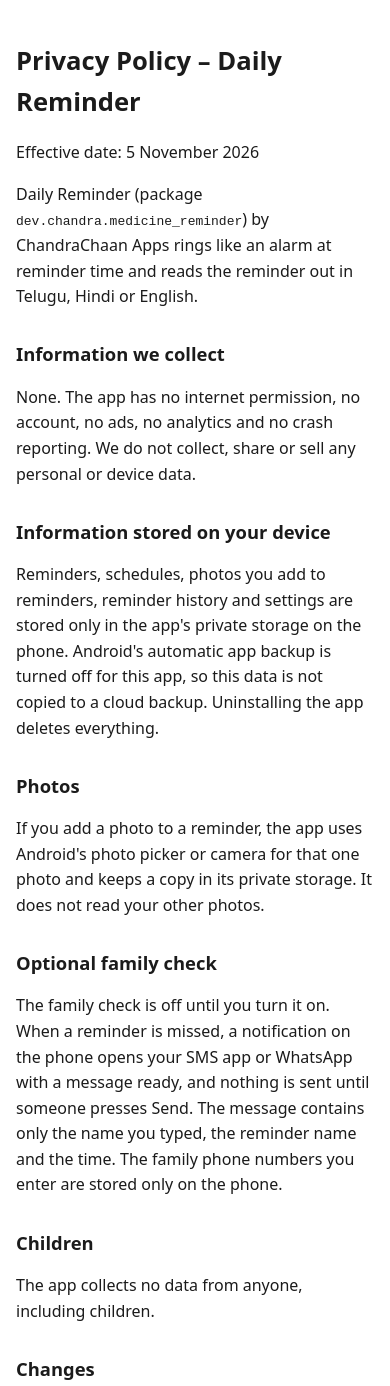
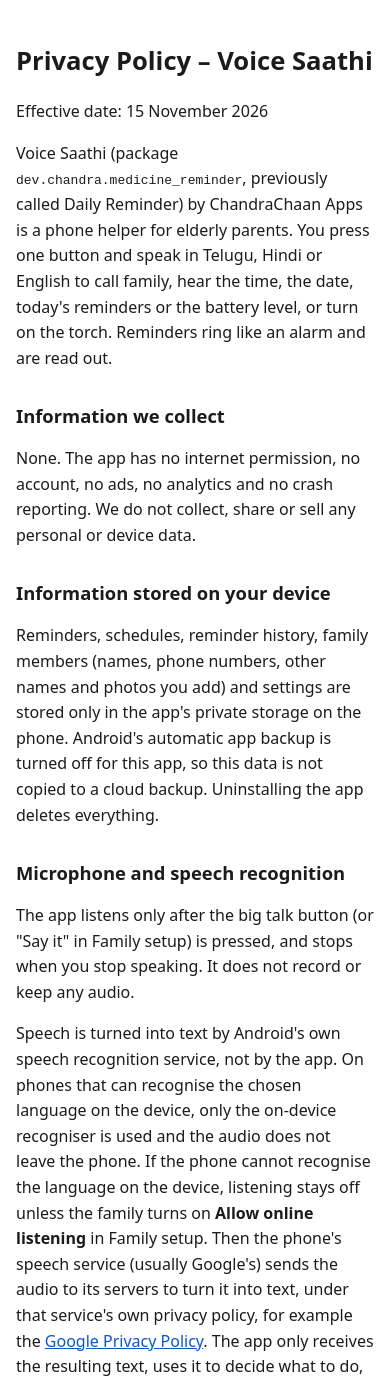
Before and after one commit to ChandraChaan/app-policies, a plain HTML site: page daily-reminder/privacy.html in a window 390 px wide. Shown: the top 1386 px of the page. Drawn offline with Linux system fonts and the light colour scheme.

Commit message:
Update Daily Reminder privacy policy for Voice Saathi (microphone, speech recognition, calls)

```diff
--- a/daily-reminder/privacy.html
+++ b/daily-reminder/privacy.html
@@ -1,13 +1,18 @@
-<!doctype html><html lang="en"><head><meta charset="utf-8"><meta name="viewport" content="width=device-width,initial-scale=1"><title>Daily Reminder – Privacy Policy</title><link rel="stylesheet" href="../style.css"></head><body>
-<h1>Privacy Policy – Daily Reminder</h1>
-<p>Effective date: 5 November 2026</p>
-<p>Daily Reminder (package <code>dev.chandra.medicine_reminder</code>) by ChandraChaan Apps rings like an alarm at reminder time and reads the reminder out in Telugu, Hindi or English.</p>
+<!doctype html><html lang="en"><head><meta charset="utf-8"><meta name="viewport" content="width=device-width,initial-scale=1"><title>Voice Saathi – Privacy Policy</title><link rel="stylesheet" href="../style.css"></head><body>
+<h1>Privacy Policy – Voice Saathi</h1>
+<p>Effective date: 15 November 2026</p>
+<p>Voice Saathi (package <code>dev.chandra.medicine_reminder</code>, previously called Daily Reminder) by ChandraChaan Apps is a phone helper for elderly parents. You press one button and speak in Telugu, Hindi or English to call family, hear the time, the date, today's reminders or the battery level, or turn on the torch. Reminders ring like an alarm and are read out.</p>
 <h2>Information we collect</h2>
 <p>None. The app has no internet permission, no account, no ads, no analytics and no crash reporting. We do not collect, share or sell any personal or device data.</p>
 <h2>Information stored on your device</h2>
-<p>Reminders, schedules, photos you add to reminders, reminder history and settings are stored only in the app's private storage on the phone. Android's automatic app backup is turned off for this app, so this data is not copied to a cloud backup. Uninstalling the app deletes everything.</p>
+<p>Reminders, schedules, reminder history, family members (names, phone numbers, other names and photos you add) and settings are stored only in the app's private storage on the phone. Android's automatic app backup is turned off for this app, so this data is not copied to a cloud backup. Uninstalling the app deletes everything.</p>
+<h2>Microphone and speech recognition</h2>
+<p>The app listens only after the big talk button (or "Say it" in Family setup) is pressed, and stops when you stop speaking. It does not record or keep any audio.</p>
+<p>Speech is turned into text by Android's own speech recognition service, not by the app. On phones that can recognise the chosen language on the device, only the on-device recogniser is used and the audio does not leave the phone. If the phone cannot recognise the language on the device, listening stays off unless the family turns on <strong>Allow online listening</strong> in Family setup. Then the phone's speech service (usually Google's) sends the audio to its servers to turn it into text, under that service's own privacy policy, for example the <a href="https://policies.google.com/privacy">Google Privacy Policy</a>. The app only receives the resulting text, uses it to decide what to do, and does not store or send it.</p>
+<h2>Calls</h2>
+<p>When you tap a family member's photo, say their name or press Help, the app places a call to the number the family saved, using the phone's own dialer. With the Phone permission it calls straight away; without it, the dialer opens with the number filled in. The app does not read your call log or contacts.</p>
 <h2>Photos</h2>
-<p>If you add a photo to a reminder, the app uses Android's photo picker or camera for that one photo and keeps a copy in its private storage. It does not read your other photos.</p>
+<p>If you add a photo to a reminder or a family member, the app uses Android's photo picker or camera for that one photo and keeps a copy in its private storage. It does not read your other photos.</p>
 <h2>Optional family check</h2>
 <p>The family check is off until you turn it on. When a reminder is missed, a notification on the phone opens your SMS app or WhatsApp with a message ready, and nothing is sent until someone presses Send. The message contains only the name you typed, the reminder name and the time. The family phone numbers you enter are stored only on the phone.</p>
 <h2>Children</h2>
```
Also changed, not shown: index.html (+1 -1 lines).
